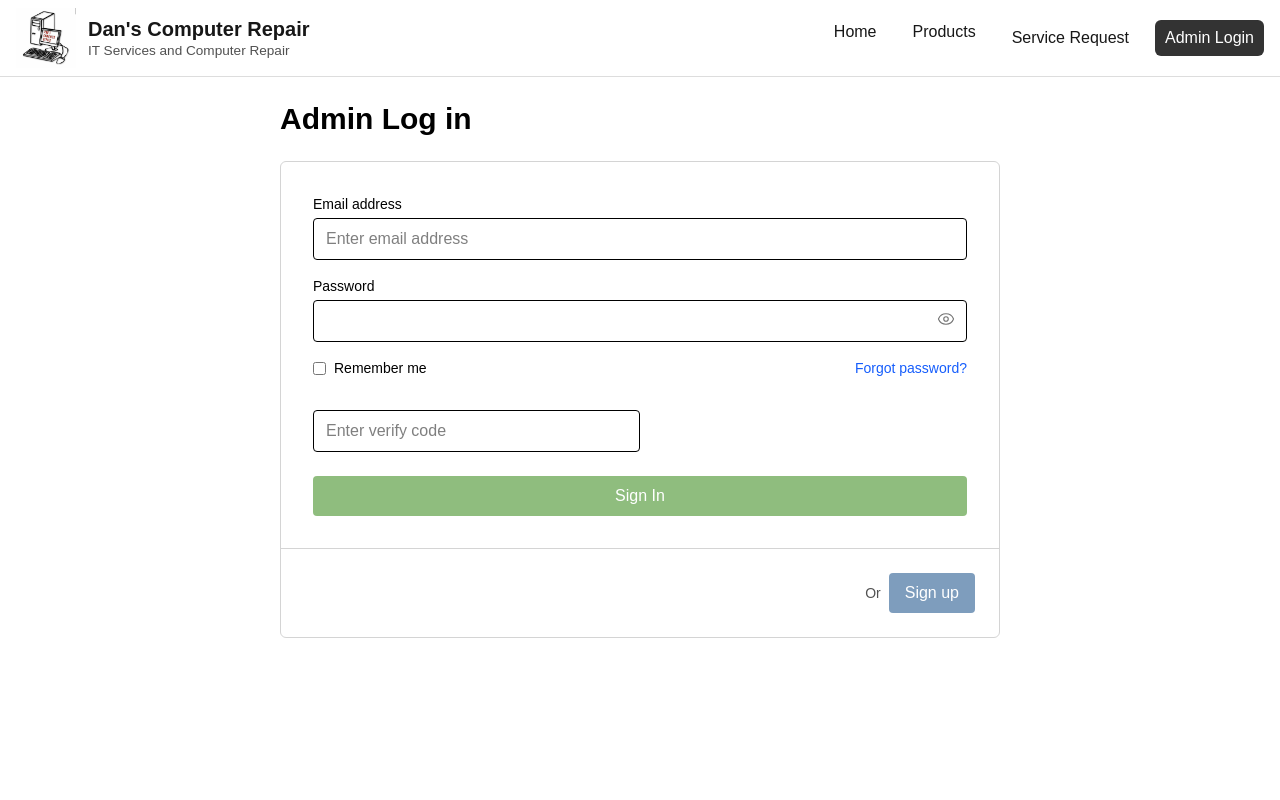
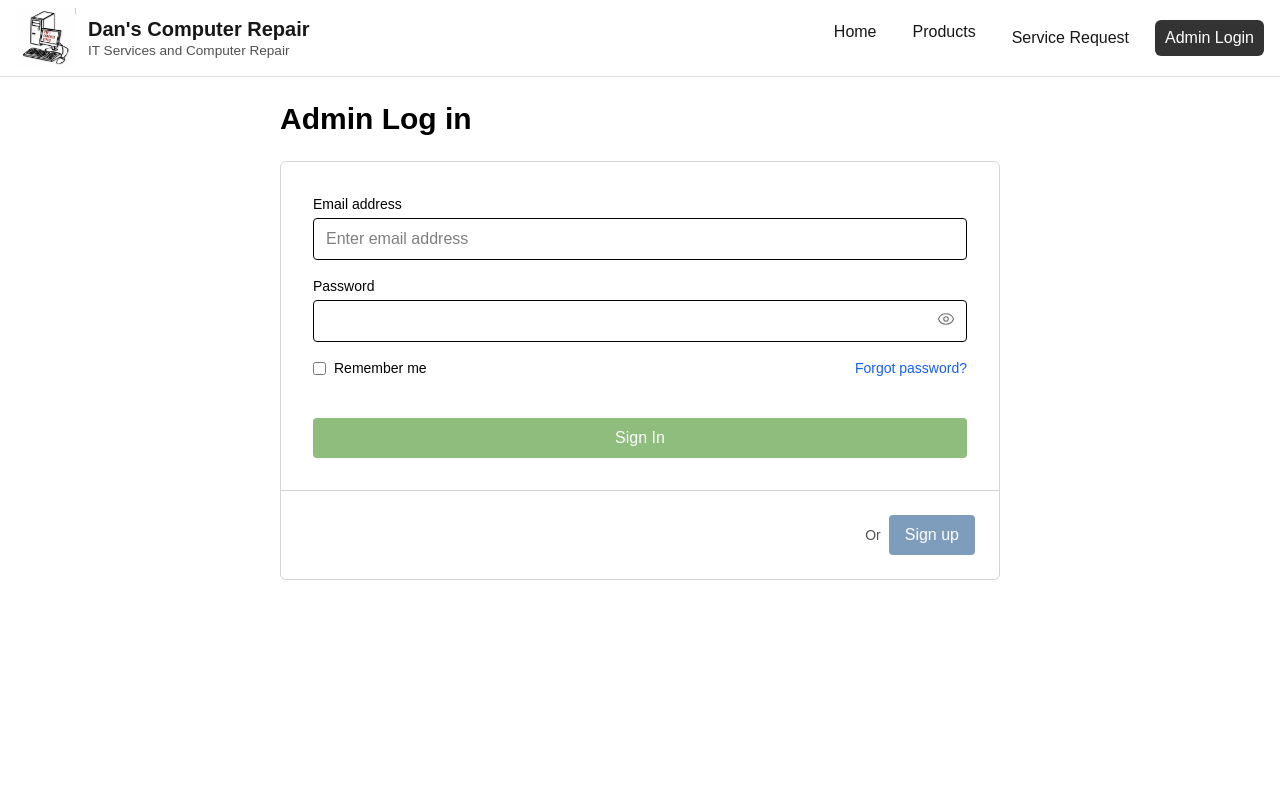
Before and after one commit to BrandonMLeyva/DansComputerRepair, a Next.js app: page /admin-log-in in a window 1280 px wide. Shown: the top 800 px of the page. Built offline with nearby package versions, Linux system fonts and the light colour scheme; no server answers.

Commit message:
Prepping for MFA integration. Temporarily removed Verify code since we will not need it.

```diff
--- a/src/app/admin-log-in/page.js
+++ b/src/app/admin-log-in/page.js
@@ -94,15 +94,16 @@ async function handleSubmit(e) {
               </a>
             </div>
 
-            {/* Verify code (half width, aligned left) */}
-            <div>
+            {/* Verify code (half width, aligned left)
+                TEMPORARILY REMOVED, may be fullr removed later*/}
+            {/* <div>
               <input
                 type="text"
                 name="verifyCode"
                 placeholder="Enter verify code"
                 className="w-1/2 border border-black rounded-sm px-3 py-2"
               />
-            </div>
+            </div> */}
 
             {/* Sign in button. */}
             <button
```
